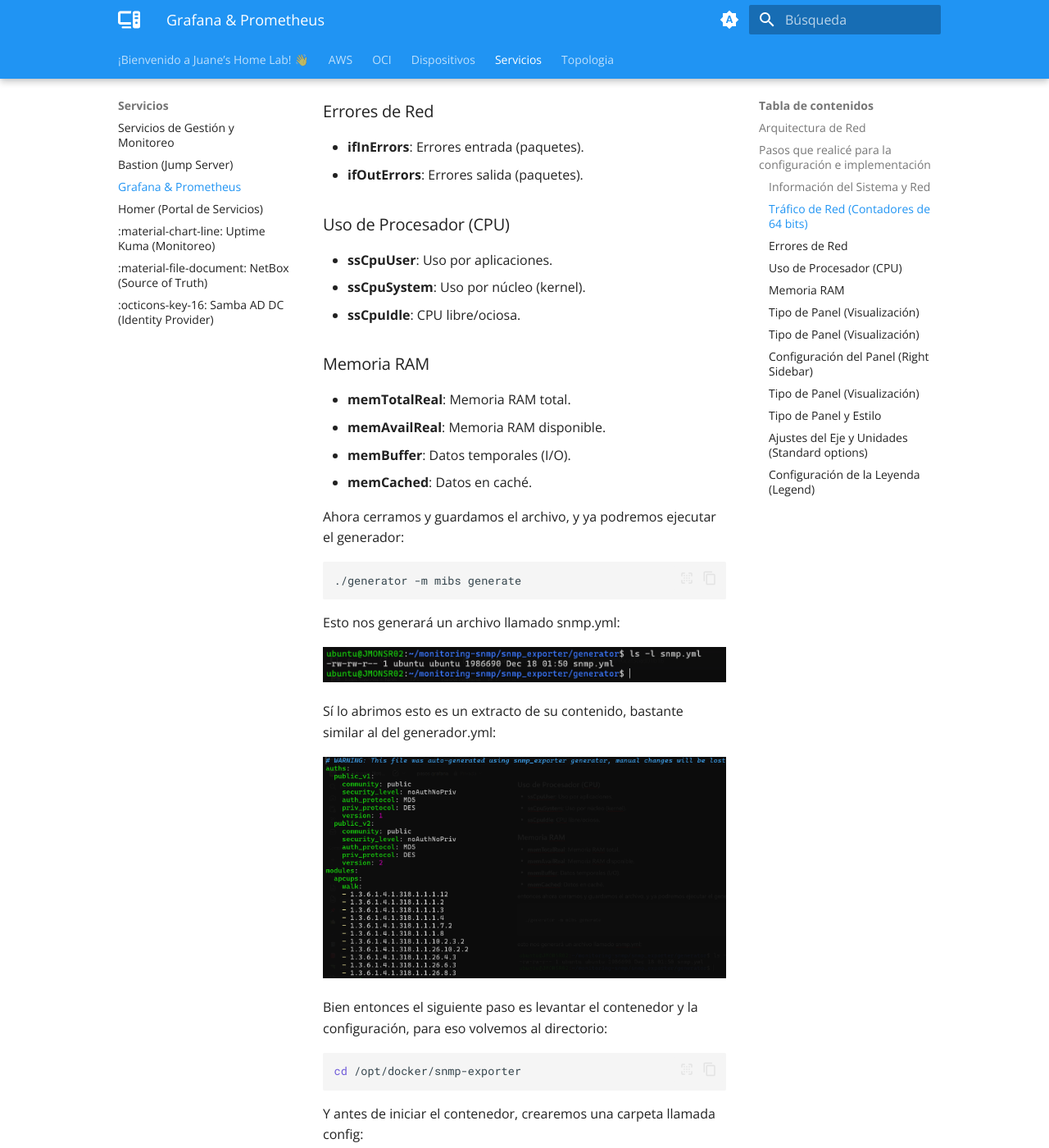
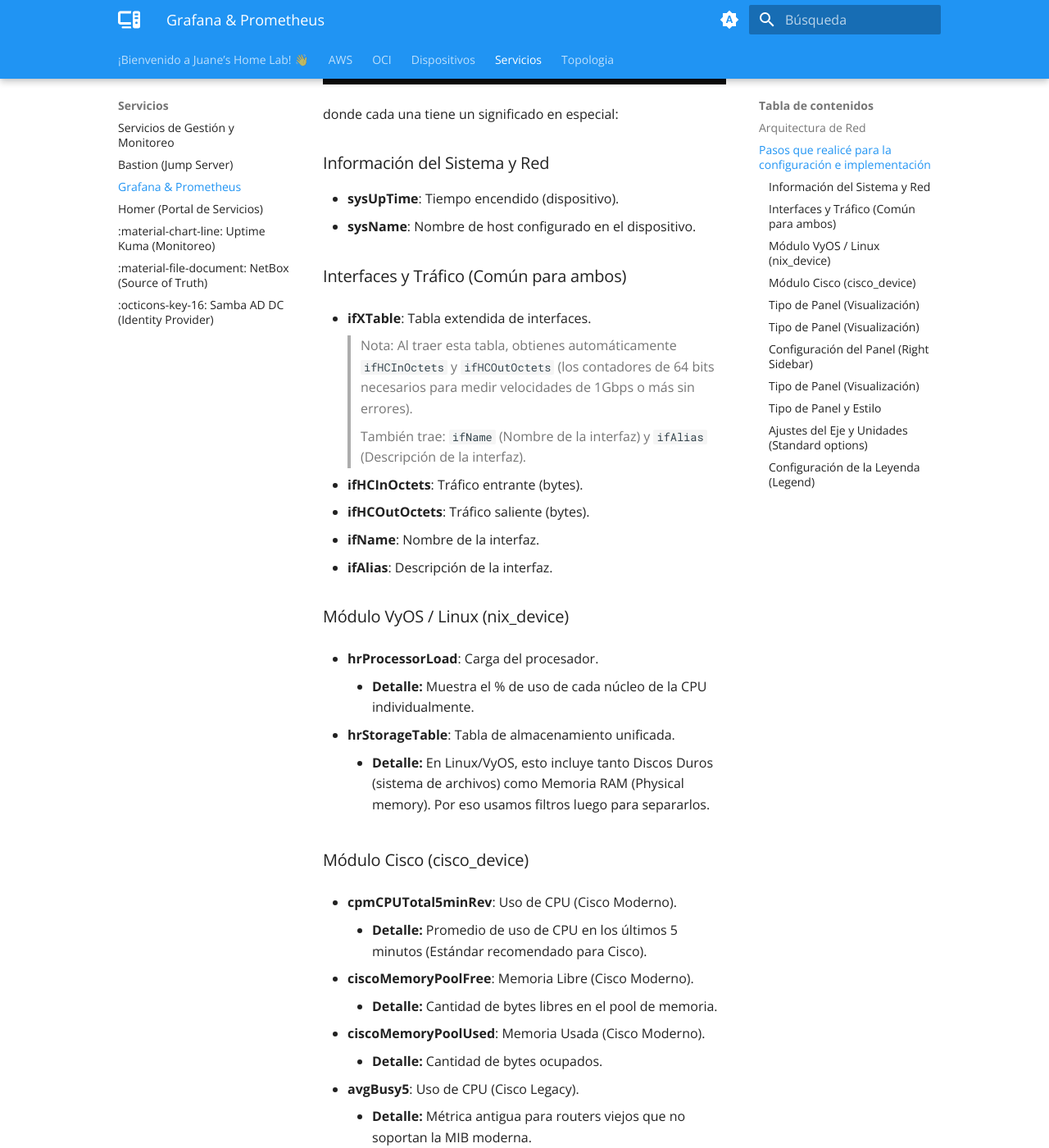
Before and after one commit to JuanStKennedy/MkDocsJuaneInfra, an MkDocs documentation site: the page built from docs/servicios/grafana.md, in a window 1280 px wide and 1400 px high, scrolled down 8203 px. Shown: the whole window at 82% size. Built offline with MkDocs 1.6.1 and Material for MkDocs 9.7.7, drawn with Linux system fonts in a browser that asks for light colours; comment, search, counter and statistics services are not loaded; some of the changed text lies outside the part shown.

Commit message:
cambios en grafana

```diff
--- a/docs/servicios/grafana.md
+++ b/docs/servicios/grafana.md
@@ -13,11 +13,11 @@
 * **Recolección de Datos:** Prometheus (en la nube) alcanza las IPs privadas de la LAN (`192.168.1.x`) enrutando el tráfico a través del nodo Tailscale local (Subnet Router).
 
 
-***Capturas de pantalla de algunos de los paneles, en este caso JPRO01 y JPRO02***
+***Capturas de pantalla de los Switches (JPSWA01, JPSWC01) de la topología***
 
-![grafana1](../assets/grafana1.png)
+![grafana1](../assets/grafana-switchcore.png)
 
-![grafana2](../assets/grafana2.png)
+![grafana2](../assets/grafana-swtichacceso.png)
 
 ## Pasos que realicé para la configuración e implementación
 
@@ -202,39 +202,52 @@
 
 Entonces debemos establecer el recorrido y poner las métricas específicas que se quieran obtener, por ejemplo:
 
-![imagen.png10](../assets/imagen9.png)
+![imagen.png10](../assets/modules-snmp-exporter.png)
 
 donde cada una tiene un significado en especial:
 
 ### Información del Sistema y Red
 
 - **sysUpTime**: Tiempo encendido (dispositivo).
-- **interfaces**: Lista de puertos/red.
-- **ifXTable**: Detalles extendidos (interfaces).
-- **sysName**: Nombre del equipo.
+- **sysName**: Nombre de host configurado en el dispositivo.
 
-### Tráfico de Red (Contadores de 64 bits)
+### Interfaces y Tráfico (Común para ambos)
+
+- **ifXTable**: Tabla extendida de interfaces.
+
+    > Nota: Al traer esta tabla, obtienes automáticamente `ifHCInOctets` y `ifHCOutOctets` (los contadores de 64 bits necesarios para medir velocidades de 1Gbps o más sin errores).
+    >
+    > También trae: `ifName` (Nombre de la interfaz) y `ifAlias` (Descripción de la interfaz).
 
 - **ifHCInOctets**: Tráfico entrante (bytes).
 - **ifHCOutOctets**: Tráfico saliente (bytes).
+- **ifName**: Nombre de la interfaz.
+- **ifAlias**: Descripción de la interfaz.
 
-### Errores de Red
+### Módulo VyOS / Linux (nix_device)
 
-- **ifInErrors**: Errores entrada (paquetes).
-- **ifOutErrors**: Errores salida (paquetes).
+- **hrProcessorLoad**: Carga del procesador.
+    - **Detalle:** Muestra el % de uso de cada núcleo de la CPU individualmente.
 
-### Uso de Procesador (CPU)
+- **hrStorageTable**: Tabla de almacenamiento unificada.
+    - **Detalle:** En Linux/VyOS, esto incluye tanto Discos Duros (sistema de archivos) como Memoria RAM (Physical memory). Por eso usamos filtros luego para separarlos.
 
-- **ssCpuUser**: Uso por aplicaciones.
-- **ssCpuSystem**: Uso por núcleo (kernel).
-- **ssCpuIdle**: CPU libre/ociosa.
+### Módulo Cisco (cisco_device)
 
-### Memoria RAM
+- **cpmCPUTotal5minRev**: Uso de CPU (Cisco Moderno).
+    - **Detalle:** Promedio de uso de CPU en los últimos 5 minutos (Estándar recomendado para Cisco).
 
-- **memTotalReal**: Memoria RAM total.
-- **memAvailReal**: Memoria RAM disponible.
-- **memBuffer**: Datos temporales (I/O).
-- **memCached**: Datos en caché.
+- **ciscoMemoryPoolFree**: Memoria Libre (Cisco Moderno).
+    - **Detalle:** Cantidad de bytes libres en el pool de memoria.
+
+- **ciscoMemoryPoolUsed**: Memoria Usada (Cisco Moderno).
+    - **Detalle:** Cantidad de bytes ocupados.
+
+- **avgBusy5**: Uso de CPU (Cisco Legacy).
+    - **Detalle:** Métrica antigua para routers viejos que no soportan la MIB moderna.
+
+- **freeMem**: Memoria Libre (Cisco Legacy).
+    - **Detalle:** La métrica "vieja escuela" para equipos que no soportan MemoryPool.
 
 Ahora cerramos y guardamos el archivo, y ya podremos ejecutar el generador:
 
@@ -246,9 +259,9 @@
 
 ![imagen.png11](../assets/imagen10.png)
 
-Sí lo abrimos esto es un extracto de su contenido, bastante similar al del generador.yml:
+Sí lo imprimimos por pantalla, esto es un extracto de su contenido, bastante similar al del generador.yml:
 
-![imagen.png12](../assets/imagen11.png)
+![imagen.png12](../assets/snmp-extract.png)
 
 Bien entonces el siguiente paso es levantar el contenedor y la configuración, para eso volvemos al directorio:
 
```
Also changed, not shown: other parts of docs/servicios/grafana.md (+13 -6 lines), docs/OCI/oci.md (+2 -0 lines), docs/assets/grafana-switchcore.png (added), docs/assets/grafana-swtichacceso.png (added), docs/assets/modules-snmp-exporter.png (added), docs/assets/routercisco-img.png (added), docs/assets/snmp-extract.png (added).
